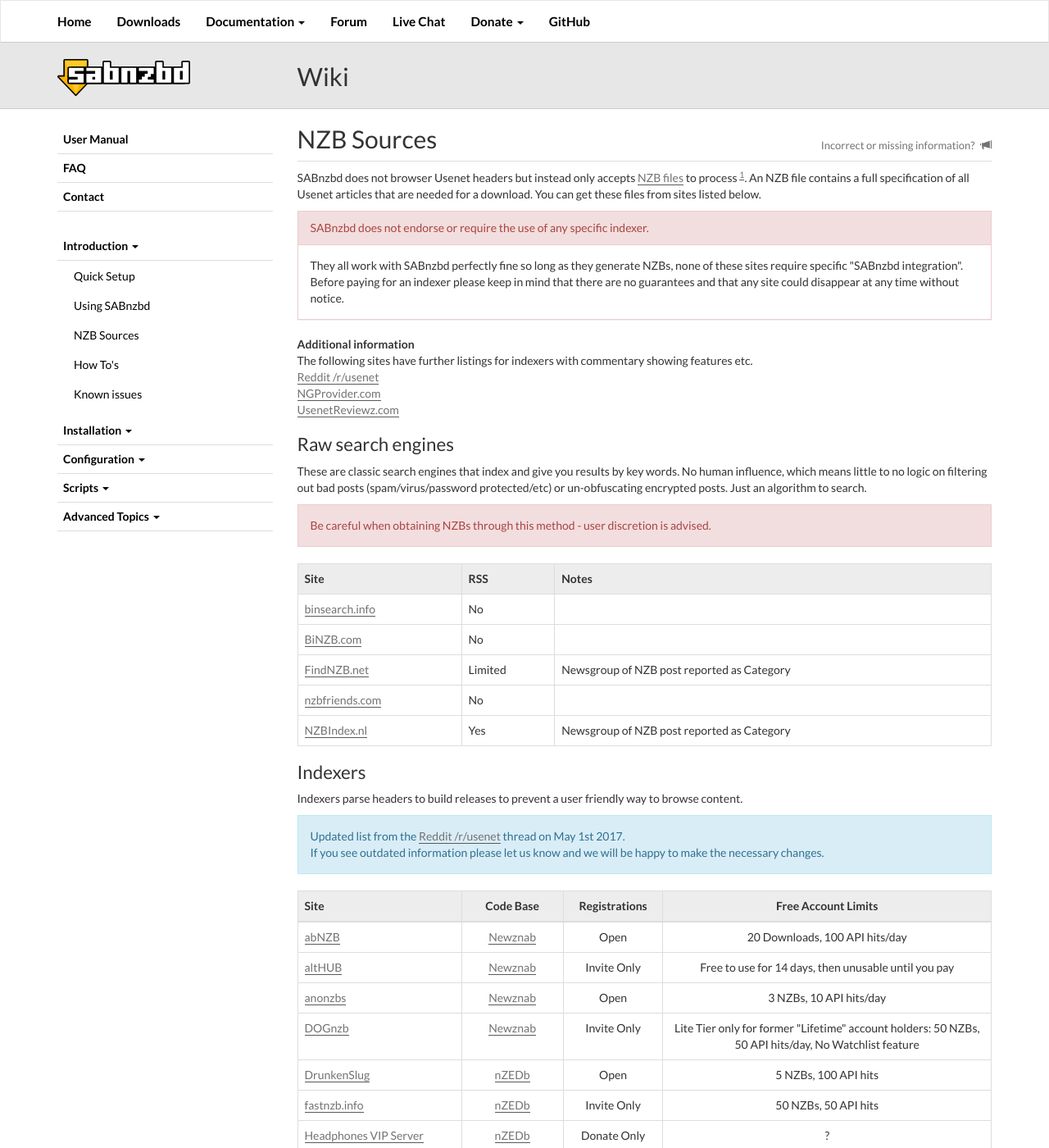
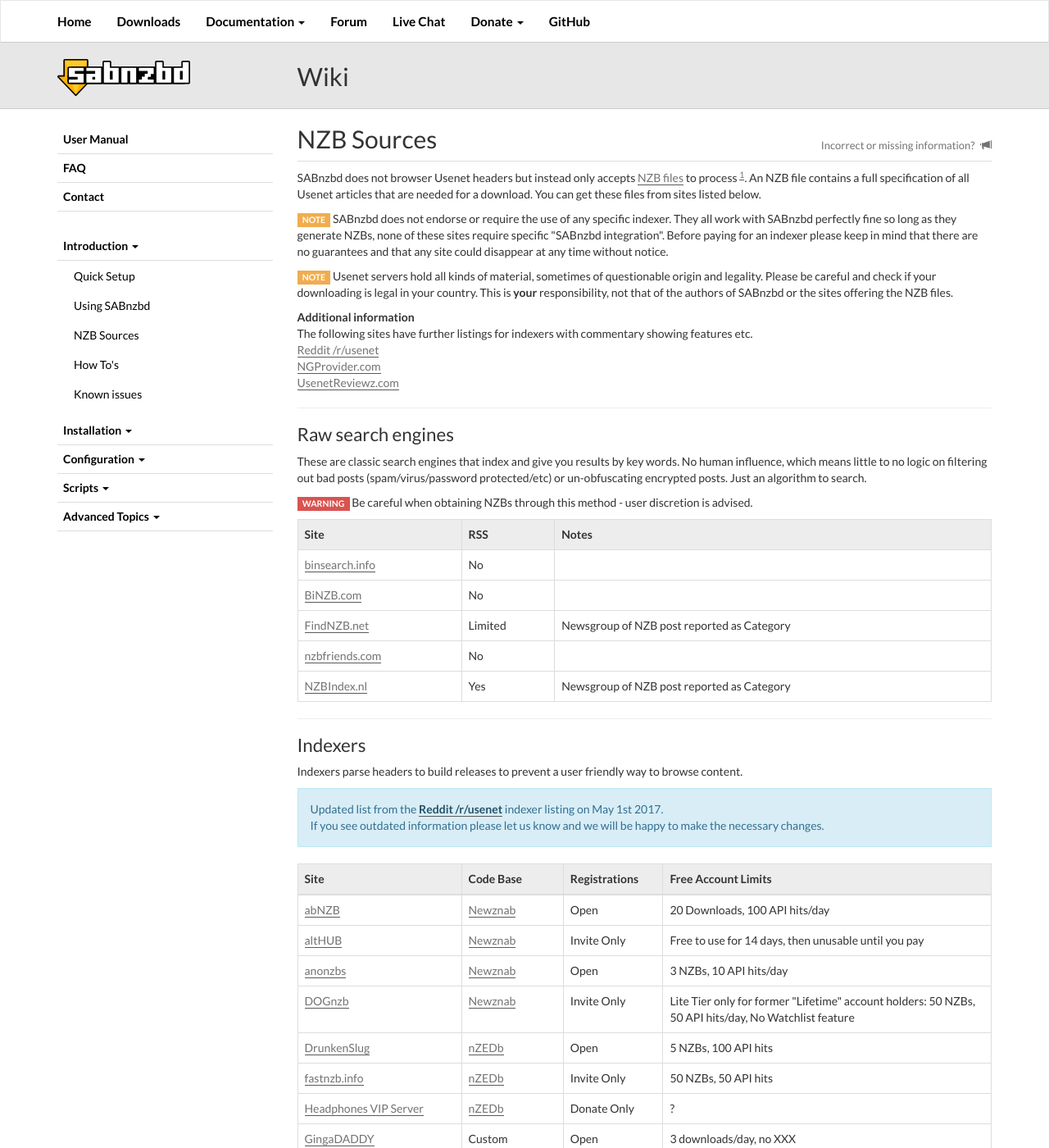
Before and after one commit to sabnzbd/sabnzbd.github.io, a Jekyll site: the page built from wiki/introduction/nzb-sources.html, in a window 1280 px wide and 1400 px high. Shown: the whole window at 82% size. Built offline with Jekyll 4.4.1, drawn with Linux system fonts in a browser that asks for light colours; some of the changed text lies outside the part shown.

Commit message:
Restyle NZB Sources to match rest of Wiki

```diff
--- a/wiki/introduction/nzb-sources.html
+++ b/wiki/introduction/nzb-sources.html
@@ -6,12 +6,16 @@
     An NZB file contains a full specification of all Usenet articles that are needed for a download. You can get these files from sites listed below.<br>
 </p>
 
-<div class="panel panel-danger">
-    <div class="panel-heading">SABnzbd does not endorse or require the use of any specific indexer.</div>
-    <div class="panel-body">They all work with SABnzbd perfectly fine so long as they generate NZBs, none of these sites require specific "SABnzbd integration".<br>
+<p><span class="label label-warning">NOTE</span> SABnzbd does not endorse or require the use of any specific indexer.
+    They all work with SABnzbd perfectly fine so long as they generate NZBs, none of these sites require specific "SABnzbd integration".
     Before paying for an indexer please keep in mind that there are no guarantees and that any site could disappear at any time without notice.
-    </div>
-</div>
+</p>
+
+<p><span class="label label-warning">NOTE</span> Usenet servers hold all kinds of material, sometimes of questionable origin and legality.
+    Please be careful and check if your downloading is legal in your country. This is <strong>your</strong> responsibility, not that of the authors of SABnzbd or the sites offering the NZB files.
+</p>
+
+
 
 <p><strong>Additional information</strong><br>
     The following sites have further listings for indexers with commentary showing features etc.<br>
@@ -19,10 +23,10 @@
     <a href="http://www.ngprovider.com/usenet-indexing-sites.php" target="_blank">NGProvider.com</a><br>
     <a href="http://usenetreviewz.com/nzb-sites/" target="_blank">UsenetReviewz.com</a><br>
 </p>
-
+<hr>
 <h2>Raw search engines</h2>
 <p>These are classic search engines that index and give you results by key words. No human influence, which means little to no logic on filtering out bad posts (spam/virus/password protected/etc) or un-obfuscating encrypted posts. Just an algorithm to search.</p>
-<div class="alert alert-danger" role="alert">Be careful when obtaining NZBs through this method - user discretion is advised.</div>
+<p><span class="label label-danger">WARNING</span> Be careful when obtaining NZBs through this method - user discretion is advised.</p>
 <table class="table table-bordered table-hover">
     <tbody>
         <tr>
@@ -57,250 +61,242 @@
         </tr>
     </tbody>
 </table>
-
+<hr>
 <h2>Indexers</h2>
 <p>Indexers parse headers to build releases to prevent a user friendly way to browse content.</p>
-<div class="alert alert-info" role="alert">Updated list from the <a href="https://www.reddit.com/r/usenet/wiki/indexers" target="_blank">Reddit /r/usenet</a> thread on May 1st 2017.<br>
+<div class="alert alert-info">Updated list from the <a href="https://www.reddit.com/r/usenet/wiki/indexers" target="_blank" class="alert-link">Reddit /r/usenet</a> indexer listing on May 1st 2017.<br>
     If you see outdated information please let us know and we will be happy to make the necessary changes.
 </div>
-<table class="table table-bordered table-hover"><thead>
+<table class="table table-bordered table-hover">
+<thead>
 <tr>
-<th align="left">Site</th>
-<th style="text-align: center">Code Base</th>
-<th style="text-align: center">Registrations</th>
-<th style="text-align: center">Free Account Limits</th>
+<th>Site</th>
+<th>Code Base</th>
+<th>Registrations</th>
+<th>Free Account Limits</th>
 </tr>
-</thead><tbody>
+</thead>
+<tbody>
 <tr>
-<td align="left"><a href="https://abnzb.com/" target="_blank">abNZB</a></td>
-<td align="center"><a href="http://www.newznab.com/" target="_blank">Newznab</a></td>
-<td align="center">Open</td>
-<td align="center">20 Downloads, 100 API hits/day</td>
+<td><a href="https://abnzb.com/" target="_blank">abNZB</a></td>
+<td><a href="http://www.newznab.com/" target="_blank">Newznab</a></td>
+<td>Open</td>
+<td>20 Downloads, 100 API hits/day</td>
 </tr>
 <tr>
-<td align="left"><a href="https://althub.co.za/" target="_blank">altHUB</a></td>
-<td align="center"><a href="http://www.newznab.com/" target="_blank">Newznab</a></td>
-<td align="center">Invite Only</td>
-<td align="center">Free to use for 14 days, then unusable until you pay</td>
+<td><a href="https://althub.co.za/" target="_blank">altHUB</a></td>
+<td><a href="http://www.newznab.com/" target="_blank">Newznab</a></td>
+<td>Invite Only</td>
+<td>Free to use for 14 days, then unusable until you pay</td>
 </tr>
 <tr>
-<td align="left"><a href="http://anonzbs.com" target="_blank">anonzbs</a></td>
-<td align="center"><a href="http://www.newznab.com/" target="_blank">Newznab</a></td>
-<td align="center">Open</td>
-<td align="center">3 NZBs, 10 API hits/day</td>
+<td><a href="http://anonzbs.com" target="_blank">anonzbs</a></td>
+<td><a href="http://www.newznab.com/" target="_blank">Newznab</a></td>
+<td>Open</td>
+<td>3 NZBs, 10 API hits/day</td>
 </tr>
 <tr>
-<td align="left"><a href="https://dognzb.cr" target="_blank">DOGnzb</a></td>
-<td align="center"><a href="http://www.newznab.com/" target="_blank">Newznab</a></td>
-<td align="center">Invite Only</td>
-<td align="center">Lite Tier only for former "Lifetime" account holders: 50 NZBs, 50 API hits/day, No Watchlist feature</td>
+<td><a href="https://dognzb.cr" target="_blank">DOGnzb</a></td>
+<td><a href="http://www.newznab.com/" target="_blank">Newznab</a></td>
+<td>Invite Only</td>
+<td>Lite Tier only for former "Lifetime" account holders: 50 NZBs, 50 API hits/day, No Watchlist feature</td>
 </tr>
 <tr>
-<td align="left"><a href="https://drunkenslug.com/" target="_blank">DrunkenSlug</a></td>
-<td align="center"><a href="https://nzedb.github.io/" target="_blank">nZEDb</a></td>
-<td align="center">Open</td>
-<td align="center">5 NZBs, 100 API hits</td>
+<td><a href="https://drunkenslug.com/" target="_blank">DrunkenSlug</a></td>
+<td><a href="https://nzedb.github.io/" target="_blank">nZEDb</a></td>
+<td>Open</td>
+<td>5 NZBs, 100 API hits</td>
 </tr>
 <tr>
-<td align="left"><a href="http://fastnzb.info/" target="_blank">fastnzb.info</a></td>
-<td align="center"><a href="https://nzedb.github.io/" target="_blank">nZEDb</a></td>
-<td align="center">Invite Only</td>
-<td align="center">50 NZBs, 50 API hits</td>
+<td><a href="http://fastnzb.info/" target="_blank">fastnzb.info</a></td>
+<td><a href="https://nzedb.github.io/" target="_blank">nZEDb</a></td>
+<td>Invite Only</td>
+<td>50 NZBs, 50 API hits</td>
 </tr>
 <tr>
-<td align="left"><a href="http://headphones.codeshy.com/vip" target="_blank">Headphones VIP Server</a></td>
-<td align="center"><a href="https://nzedb.github.io/" target="_blank">nZEDb</a></td>
-<td align="center">Donate Only</td>
-<td align="center">?</td>
+<td><a href="http://headphones.codeshy.com/vip" target="_blank">Headphones VIP Server</a></td>
+<td><a href="https://nzedb.github.io/" target="_blank">nZEDb</a></td>
+<td>Donate Only</td>
+<td>?</td>
 </tr>
 <tr>
-<td align="left"><a href="https://www.gingadaddy.com/" target="_blank">GingaDADDY</a></td>
-<td align="center">Custom</td>
-<td align="center">Open</td>
-<td align="center">3 downloads/day, no XXX</td>
+<td><a href="https://www.gingadaddy.com/" target="_blank">GingaDADDY</a></td>
+<td>Custom</td>
+<td>Open</td>
+<td>3 downloads/day, no XXX</td>
 </tr>
 <tr>
-<td align="left"><a href="https://lulunzb.com/" target="_blank">LuluNZB</a></td>
-<td align="center"><a href="https://nzedb.github.io/" target="_blank">nZEDb</a></td>
-<td align="center">Invite Only</td>
-<td align="center">5 NZBs, 5 API hits/day</td>
+<td><a href="https://lulunzb.com/" target="_blank">LuluNZB</a></td>
+<td><a href="https://nzedb.github.io/" target="_blank">nZEDb</a></td>
+<td>Invite Only</td>
+<td>5 NZBs, 5 API hits/day</td>
 </tr>
 <tr>
-<td align="left"><a href="https://www.miatrix.com/" target="_blank">Miatrix</a></td>
-<td align="center"><a href="http://www.newznab.com/" target="_blank">Newznab</a></td>
-<td align="center">Open</td>
-<td align="center">2 NZBs, 10 API hits/day</td>
+<td><a href="https://www.miatrix.com/" target="_blank">Miatrix</a></td>
+<td><a href="http://www.newznab.com/" target="_blank">Newznab</a></td>
+<td>Open</td>
+<td>2 NZBs, 10 API hits/day</td>
 </tr>
 <tr>
-<td align="left"><a href="https://newztown.co.za/" target="_blank">NewzTown</a></td>
-<td align="center"><a href="http://www.newznab.com/" target="_blank">Newznab</a></td>
-<td align="center">Open</td>
-<td align="center">?</td>
+<td><a href="https://newztown.co.za/" target="_blank">NewzTown</a></td>
+<td><a href="http://www.newznab.com/" target="_blank">Newznab</a></td>
+<td>Open</td>
+<td>?</td>
 </tr>
 <tr>
-<td align="left"><a href="http://nzb7.com/" target="_blank">NZB7.com</a></td>
-<td align="center"><a href="https://nzedb.github.io/" target="_blank">nZEDb</a></td>
-<td align="center">Open</td>
-<td align="center">No Api Usage</td>
+<td><a href="http://nzb7.com/" target="_blank">NZB7.com</a></td>
+<td><a href="https://nzedb.github.io/" target="_blank">nZEDb</a></td>
+<td>Open</td>
+<td>No Api Usage</td>
 </tr>
 <tr>
-<td align="left"><a href="https://nzb.cat/" target="_blank">NZBCat</a></td>
-<td align="center"><a href="https://nzedb.github.io/" target="_blank">nZEDb</a></td>
-<td align="center">Donate/Invite Only</td>
-<td align="center">60 day trial period with 50 NZBs, 500 API hits/day</td>
+<td><a href="https://nzb.cat/" target="_blank">NZBCat</a></td>
+<td><a href="https://nzedb.github.io/" target="_blank">nZEDb</a></td>
+<td>Donate/Invite Only</td>
+<td>60 day trial period with 50 NZBs, 500 API hits/day</td>
 </tr>
 <tr>
-<td align="left"><a href="https://www.nzbnoob.com/" target="_blank">NzbNooB</a></td>
-<td align="center"><a href="http://www.newznab.com/" target="_blank">Newznab</a></td>
-<td align="center">Open</td>
-<td align="center">5 downloads, 100 api hits/day</td>
+<td><a href="https://www.nzbnoob.com/" target="_blank">NzbNooB</a></td>
+<td><a href="http://www.newznab.com/" target="_blank">Newznab</a></td>
+<td>Open</td>
+<td>5 downloads, 100 api hits/day</td>
 </tr>
 <tr>
-<td align="left"><a href="https://nzbplanet.net/" target="_blank">NzbPlanet</a></td>
-<td align="center"><a href="http://www.newznab.com/" target="_blank">Newznab</a></td>
-<td align="center">Open</td>
-<td align="center">Reduced retention, no access to VIP NZBs, No API access for free accounts</td>
+<td><a href="https://nzbplanet.net/" target="_blank">NzbPlanet</a></td>
+<td><a href="http://www.newznab.com/" target="_blank">Newznab</a></td>
+<td>Open</td>
+<td>Reduced retention, no access to VIP NZBs, No API access for free accounts</td>
 </tr>
 <tr>
-<td align="left"><a href="https://www.nzbfinder.ws/" target="_blank">NZB Finder</a></td>
-<td align="center"><a href="https://nzedb.github.io/" target="_blank">nZEDb</a></td>
-<td align="center">Open</td>
-<td align="center">10 NZBs, 100 API hits/day</td>
+<td><a href="https://www.nzbfinder.ws/" target="_blank">NZB Finder</a></td>
+<td><a href="https://nzedb.github.io/" target="_blank">nZEDb</a></td>
+<td>Open</td>
+<td>10 NZBs, 100 API hits/day</td>
 </tr>
 <tr>
-<td align="left"><a href="https://nzbgeek.info/" target="_blank">NZBgeek</a></td>
-<td align="center"><a href="http://www.newznab.com/" target="_blank">Newznab</a></td>
-<td align="center">Open</td>
-<td align="center">14 day trial period</td>
+<td><a href="https://nzbgeek.info/" target="_blank">NZBgeek</a></td>
+<td><a href="http://www.newznab.com/" target="_blank">Newznab</a></td>
+<td>Open</td>
+<td>14 day trial period</td>
 </tr>
 <tr>
-<td align="left"><a href="http://www.nzbgrabit.cz/" target="_blank">NZBGrabit</a></td>
-<td align="center">Forum</td>
-<td align="center">Open</td>
-<td align="center">?</td>
+<td><a href="http://www.nzbgrabit.cz/" target="_blank">NZBGrabit</a></td>
+<td>Forum</td>
+<td>Open</td>
+<td>?</td>
 </tr>
 <tr>
-<td align="left"><a href="https://nzbindex.in/" target="_blank">NZBindex.in</a></td>
-<td align="center"><a href="http://www.newznab.com/" target="_blank">Newznab</a></td>
-<td align="center">Open</td>
-<td align="center">5 NZBs, 25 API hits/day</td>
+<td><a href="https://nzbindex.in/" target="_blank">NZBindex.in</a></td>
+<td><a href="http://www.newznab.com/" target="_blank">Newznab</a></td>
+<td>Open</td>
+<td>5 NZBs, 25 API hits/day</td>
 </tr>
 <tr>
-<td align="left"><a href="http://www.nzbmovieseeker.com/" target="_blank">NzbMovieSeeker.com</a></td>
-<td align="center">Custom</td>
-<td align="center">Open</td>
-<td align="center">?</td>
+<td><a href="http://www.nzbmovieseeker.com/" target="_blank">NzbMovieSeeker.com</a></td>
+<td>Custom</td>
+<td>Open</td>
+<td>?</td>
 </tr>
 <tr>
-<td align="left"><a href="https://www.nzbndx.com/" target="_blank">NZBNDX</a></td>
-<td align="center"><a href="http://www.newznab.com/" target="_blank">Newznab</a></td>
-<td align="center">Open</td>
-<td align="center">2 week trial period</td>
+<td><a href="https://www.nzbndx.com/" target="_blank">NZBNDX</a></td>
+<td><a href="http://www.newznab.com/" target="_blank">Newznab</a></td>
+<td>Open</td>
+<td>2 week trial period</td>
 </tr>
 <tr>
-<td align="left"><a href="https://nzb.su/" target="_blank">NZB.su</a></td>
-<td align="center"><a href="http://www.newznab.com/" target="_blank">Newznab</a></td>
-<td align="center">Invite Only</td>
-<td align="center">5 NZBs, 0 API hits/day</td>
+<td><a href="https://nzb.su/" target="_blank">NZB.su</a></td>
+<td><a href="http://www.newznab.com/" target="_blank">Newznab</a></td>
+<td>Invite Only</td>
+<td>5 NZBs, 0 API hits/day</td>
 </tr>
 <tr>
-<td align="left"><a href="https://nzb.is/" target="_blank">nzb.is</a></td>
-<td align="center"><a href="https://nzedb.github.io/" target="_blank">nZEDb</a></td>
-<td align="center">Open</td>
-<td align="center">5 NZBs, 5 API hits/day</td>
+<td><a href="https://nzb.is/" target="_blank">nzb.is</a></td>
+<td><a href="https://nzedb.github.io/" target="_blank">nZEDb</a></td>
+<td>Open</td>
+<td>5 NZBs, 5 API hits/day</td>
 </tr>
 <tr>
-<td align="left"><a href="http://nzbid.org/" target="_blank">NZBid.org</a></td>
-<td align="center"><a href="http://www.newznab.com/" target="_blank">Newznab</a></td>
-<td align="center">Open</td>
-<td align="center">?</td>
+<td><a href="http://nzbid.org/" target="_blank">NZBid.org</a></td>
+<td><a href="http://www.newznab.com/" target="_blank">Newznab</a></td>
+<td>Open</td>
+<td>?</td>
 </tr>
 <tr>
-<td align="left"><a href="http://www.nzbporn.org/" target="_blank">nzbPorn</a></td>
-<td align="center">Custom</td>
-<td align="center">Open</td>
-<td align="center">NZBs no older than 24 hours</td>
+<td><a href="http://www.nzbporn.org/" target="_blank">nzbPorn</a></td>
+<td>Custom</td>
+<td>Open</td>
+<td>NZBs no older than 24 hours</td>
 </tr>
 <tr>
-<td align="left"><a href="http://nzbs.org/" target="_blank">nzbs.org</a></td>
-<td align="center"><a href="http://www.newznab.com/" target="_blank">Newznab</a> + Custom</td>
-<td align="center">Closed</td>
-<td align="center">?</td>
+<td><a href="http://nzbs.org/" target="_blank">nzbs.org</a></td>
+<td><a href="http://www.newznab.com/" target="_blank">Newznab</a> + Custom</td>
+<td>Closed</td>
+<td>?</td>
 </tr>
 <tr>
-<td align="left"><a href="https://nzbs.today/" target="_blank">nzbs.today</a></td>
-<td align="center"><a href="https://nzedb.github.io/" target="_blank">nZEDb</a></td>
-<td align="center">Open</td>
-<td align="center">3 NZBs, 12 API hits/day</td>
+<td><a href="https://nzbs.today/" target="_blank">nzbs.today</a></td>
+<td><a href="https://nzedb.github.io/" target="_blank">nZEDb</a></td>
+<td>Open</td>
+<td>3 NZBs, 12 API hits/day</td>
 </tr>
 <tr>
-<td align="left"><a href="http://nzbstars.com/" target="_blank">nzbstars.com</a></td>
-<td align="center"><a href="https://github.com/spotweb/spotweb" target="_blank">Spotweb</a></td>
-<td align="center">Open</td>
-<td align="center">?</td>
+<td><a href="http://nzbstars.com/" target="_blank">nzbstars.com</a></td>
+<td><a href="https://github.com/spotweb/spotweb" target="_blank">Spotweb</a></td>
+<td>Open</td>
+<td>?</td>
 </tr>
 <tr>
-<td align="left"><a href="https://nzbtv.net/" target="_blank">nzbTV.net</a></td>
-<td align="center"><a href="http://www.newznab.com/" target="_blank">Newznab</a></td>
-<td align="center">Closed</td>
-<td align="center">10 NZBs, 15 API hits/day</td>
+<td><a href="https://nzbtv.net/" target="_blank">nzbTV.net</a></td>
+<td><a href="http://www.newznab.com/" target="_blank">Newznab</a></td>
+<td>Closed</td>
+<td>10 NZBs, 15 API hits/day</td>
 </tr>
 <tr>
-<td align="left"><a href="https://omgwtfnzbs.me/" target="_blank">omgwtfnzbs</a></td>
-<td align="center">Custom + Newznab API</td>
-<td align="center">Donate/Invite Only</td>
-<td align="center">10 NZBs/day</td>
+<td><a href="https://omgwtfnzbs.me/" target="_blank">omgwtfnzbs</a></td>
+<td>Custom + Newznab API</td>
+<td>Donate/Invite Only</td>
+<td>10 NZBs/day</td>
 </tr>
 <tr>
-<td align="left"><a href="https://www.oznzb.com/" target="_blank">OZnzb</a></td>
-<td align="center"><a href="http://www.newznab.com/" target="_blank">Newznab</a></td>
-<td align="center">Closed</td>
-<td align="center">5 NZBs, 500 API hits/day</td>
+<td><a href="https://www.oznzb.com/" target="_blank">OZnzb</a></td>
+<td><a href="http://www.newznab.com/" target="_blank">Newznab</a></td>
+<td>Closed</td>
+<td>5 NZBs, 500 API hits/day</td>
 </tr>
 <tr>
-<td align="left"><a href="https://pfmonkey.com/" target="_blank">PFMonkey.com</a></td>
-<td align="center"><a href="http://www.newznab.com/" target="_blank">Newznab</a></td>
-<td align="center">Invite Only</td>
-<td align="center">10 downloads, 0 API hits/day, account might get deleted if inactive</td>
+<td><a href="https://pfmonkey.com/" target="_blank">PFMonkey.com</a></td>
+<td><a href="http://www.newznab.com/" target="_blank">Newznab</a></td>
+<td>Invite Only</td>
+<td>10 downloads, 0 API hits/day, account might get deleted if inactive</td>
 </tr>
 <tr>
-<td align="left"><a href="http://www.redusenet.com/" target="_blank">redusenet.com</a></td>
-<td align="center">Forum</td>
-<td align="center">Invite Only</td>
-<td align="center">No daily limits</td>
+<td><a href="http://www.redusenet.com/" target="_blank">redusenet.com</a></td>
+<td>Forum</td>
+<td>Invite Only</td>
+<td>No daily limits</td>
 </tr>
 <tr>
-<td align="left"><a href="https://simplynzbs.com/" target="_blank">SimplyNZBs (PirateNZB)</a></td>
-<td align="center"><a href="https://nzedb.github.io/" target="_blank">nZEDb</a></td>
-<td align="center">Donate/Invite Only</td>
-<td align="center">5 NZBs, 10 API hits/day</td>
+<td><a href="https://simplynzbs.com/" target="_blank">SimplyNZBs (PirateNZB)</a></td>
+<td><a href="https://nzedb.github.io/" target="_blank">nZEDb</a></td>
+<td>Donate/Invite Only</td>
+<td>5 NZBs, 10 API hits/day</td>
 </tr>
 <tr>
-<td align="left"><a href="https://www.tabula-rasa.pw/" target="_blank">Tabula-Rasa</a></td>
-<td align="center"><a href="https://github.com/DariusIII/newznab-tmux" target="_blank">NNTmux</a></td>
-<td align="center">Open</td>
-<td align="center">10 NZBs, 100 API hits/day</td>
+<td><a href="https://www.tabula-rasa.pw/" target="_blank">Tabula-Rasa</a></td>
+<td><a href="https://github.com/DariusIII/newznab-tmux" target="_blank">NNTmux</a></td>
+<td>Open</td>
+<td>10 NZBs, 100 API hits/day</td>
 </tr>
 <tr>
-<td align="left"><a href="http://www.usenet-town.com/" target="_blank">Town Indexer</a></td>
-<td align="center"><a href="https://nzedb.github.io/" target="_blank">nZEDb</a></td>
-<td align="center">Donate/Invite Only</td>
-<td align="center">?</td>
+<td><a href="http://www.usenet-town.com/" target="_blank">Town Indexer</a></td>
+<td><a href="https://nzedb.github.io/" target="_blank">nZEDb</a></td>
+<td>Donate/Invite Only</td>
+<td>?</td>
 </tr>
 <tr>
-<td align="left"><a href="http://www.usenethub.com/" target="_blank">usenethub.com</a></td>
-<td align="center">Search Engine</td>
-<td align="center">-</td>
-<td align="center">?</td>
+<td><a href="http://www.usenethub.com/" target="_blank">usenethub.com</a></td>
+<td>Search Engine</td>
+<td>-</td>
+<td>?</td>
 </tr>
 </tbody></table>
-
-
-<div class="footnotes-footer">
-    <div class="title">Footnotes</div>
-    <div class="footnote-footer" id="footnote-1">
-        1. Usenet servers hold all kinds of material, sometimes of questionable origin and legality.<br>
-        Please be careful and check if your downloading is legal in your country.<br>
-        This is <strong>your</strong> responsibility, not that of the authors of SABnzbd or the sites offering the NZB files.
-    </div>
-</div>
```
